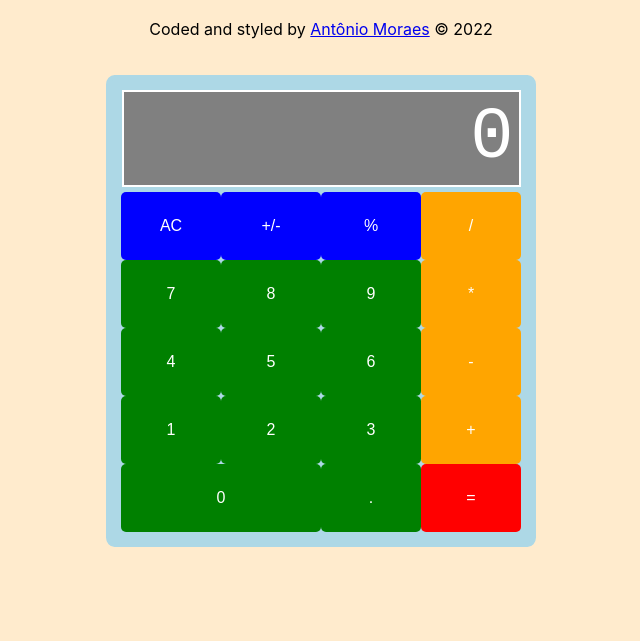
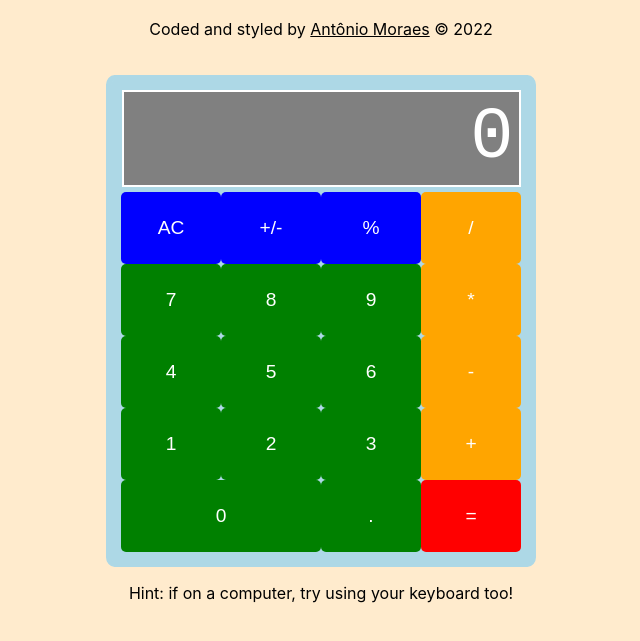
Before and after one commit to 28r/odin-calculator, a plain HTML site: page index.html in a window 1280 px wide. Shown: the part 63-704 px from the top of the page, without its empty margins (319-959 px from the left). Drawn offline with Linux system fonts and the light colour scheme.

Commit message:
Bolder font

```diff
--- a/index.html
+++ b/index.html
@@ -39,6 +39,7 @@
                 <button id="enter" onclick="enter()">=</button>
             </div>
         </div>
+        <p>Hint: if on a computer, try using your keyboard too!</p>
     </div>
 </body>
 </html>
--- a/styles.css
+++ b/styles.css
@@ -2,6 +2,10 @@ body {
     background-color: blanchedalmond;
     text-align: center;
     font-family: -apple-system, BlinkMacSystemFont, 'Segoe UI', Roboto, Oxygen, Ubuntu, Cantarell, 'Open Sans', 'Helvetica Neue', sans-serif;
+}
+
+a {
+    color: black;
 }
 
 #screen {
@@ -54,6 +58,8 @@ body {
     overflow: hidden;
     perspective: 1px;
     padding: 25px 25px;
+    font-size: larger;
+    font-weight: 500;
 }
 
 #grid button:active {
```
